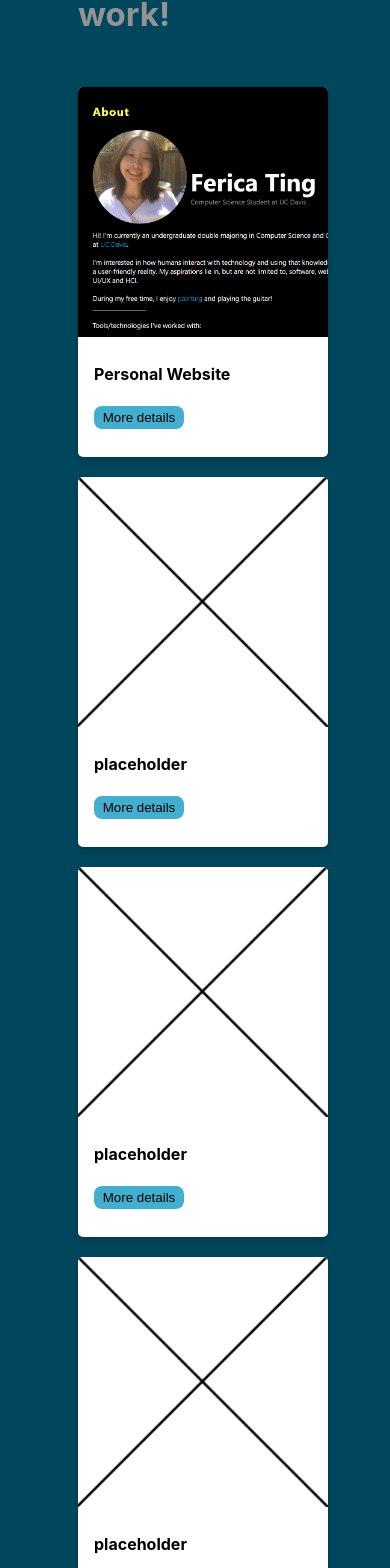
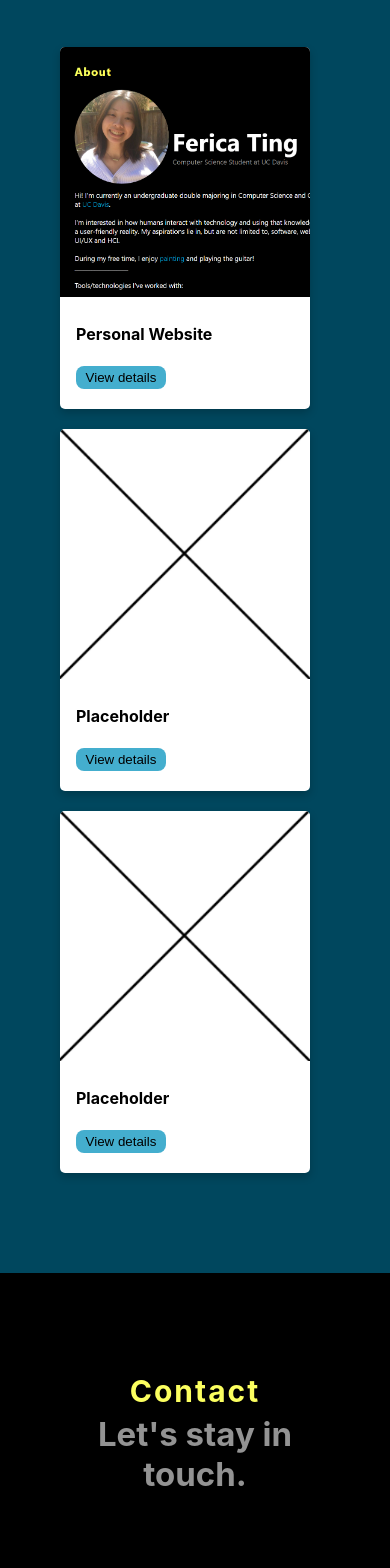
Before and after one commit to ferica/personal-website, a React (Create React App) app: page / in a window 390 px wide. Shown: the part 3240-4808 px from the top of the page. Built offline with nearby package versions, Linux system fonts and the light colour scheme.

Commit message:
updated projects page

```diff
--- a/src/components/Contact/Contact.js
+++ b/src/components/Contact/Contact.js
@@ -16,7 +16,7 @@ const Contact = () => {
                     <p><a>Email: fericating2001@gmail.com</a></p>
                 </div>
 
-                <p id="copyright">Made by Ferica Ting &copy; 2021.</p>
+                <p id="copyright">Made with &hearts; by Ferica Ting &copy; 2021.</p>
             </div>
         </div>
      );
--- /dev/null
+++ b/src/components/Projects/Card.js
@@ -0,0 +1,94 @@
+import './Modal.css';
+import { useState, useEffect, useRef } from 'react';
+import { makeStyles } from '@material-ui/core/styles';
+import GitHubIcon from '@material-ui/icons/GitHub';
+import CallMadeIcon from '@material-ui/icons/CallMade';
+import LocalOfferIcon from '@material-ui/icons/LocalOffer';
+import { pink } from '@material-ui/core/colors';
+
+
+const Card = (props) => {
+
+    const[modalIsOpen, setModalIsOpen] = useState(false);
+    function openModal() {
+        setModalIsOpen(true);
+    }
+    function closeModal() {
+        setModalIsOpen(false);
+    }
+
+    //checking if user clicks outside the modal
+    const ref = useRef()
+    useEffect(() => {
+        const checkIfClickedOutside = e => {
+          if (modalIsOpen && ref.current && !ref.current.contains(e.target)) {
+            setModalIsOpen(false)
+          }
+        }
+        document.addEventListener("mousedown", checkIfClickedOutside)
+        return () => {
+          // Cleanup the event listener
+          document.removeEventListener("mousedown", checkIfClickedOutside)
+        }
+      }, [modalIsOpen])
+
+    // to add styling to material ui icons
+      const useStyles = makeStyles((theme) => ({
+        tagIcon: {
+          width: '15px',
+          height: '15px',
+        },
+      }));
+    const classes = useStyles();
+
+    // want to show github icon or not
+    function Github(props) {
+        const icon = props.icon;
+        if (icon) {
+            return <GitHubIcon fontSize="small" />
+        }
+        return null;
+    }
+
+    // want to show callmade icon or not
+    function View(props) {
+        const icon = props.icon;
+        if (icon) {
+            return <CallMadeIcon fontSize="small" />
+        }
+        return null;
+    }
+
+    return (
+        <div className="card-item">
+            <div className="indiv-card">
+            <div className="card">
+                <img src={props.image} alt='image'/>
+                <div className="card-text">
+                    <h4>{props.projectName}</h4>
+                    <button onClick={openModal}>View details</button>
+                </div>
+            </div>
+            </div>
+
+            { modalIsOpen ?
+            <div className="modal">
+                <div className="modal-content" ref={ref}>
+                    <span className="close" onClick={closeModal}>&times;</span>
+                    <h4>{props.projectName}</h4>
+                    <p>{props.description}</p>
+
+
+                    <p className="tools"><span id="tag-icon"><LocalOfferIcon className={classes.tagIcon}/></span><span>{props.tools}</span></p>
+                    <div className="icons">
+                        <a href={props.githubLink}><Github icon={props.github} /></a>
+                        <a href={props.viewLink}><View icon={props.view} /></a>
+                    </div>
+                </div>
+            </div> : null}
+        </div>
+
+     );
+}
+
+export default Card;
--- /dev/null
+++ b/src/components/Projects/Modal.css
@@ -0,0 +1,69 @@
+/* The Modal (background) */
+.modal {
+    position: fixed;
+    z-index: 1;
+    left: 0;
+    top: 0;
+    width: 100%;
+    height: 100%;
+    overflow: auto;
+
+    background-color: rgb(0,0,0); /* Fallback color */
+    background-color: rgba(0,0,0,0.4); /* Black w/ opacity */
+
+    display: flex;
+    align-items: center;
+  }
+
+  /* Modal Content */
+  .modal-content {
+    background-color: #fefefe;
+    margin: auto;
+    padding: 20px;
+    border: 1px solid #888;
+    width: 30%;
+  }
+
+  .close {
+    color: #aaaaaa;
+    float: right;
+    font-size: 24px;
+    font-weight: bold;
+  }
+
+  .close:hover,
+  .close:focus {
+    text-decoration: none;
+    cursor: pointer;
+  }
+
+.icons a {
+    cursor: pointer;
+    color: black;
+    padding-right: 10px;
+
+    width: 10px;
+    height: 10px;
+}
+
+.icons a:visited {
+  color: black;
+}
+
+ .tools {
+    color: grey;
+    font-size: 13px;
+  }
+
+
+@media only screen and (max-width: 768px) {
+  .modal-content {
+    width: 40%;
+  }
+}
+
+@media only screen and (max-width: 500px) {
+  .modal-content {
+    width: 50%;
+  }
+}
--- a/src/components/Projects/Projects.css
+++ b/src/components/Projects/Projects.css
@@ -7,7 +7,7 @@
 
 .projects-container {
     margin: 100px auto; /* margin top and bottom are 100px and auto centers the content horizontally */
-    width: 60%; /* auto takes up 50% of the space */
+    width: 60%; /* auto takes up 60% of the space */
 }
 
 .projects-container #title {
@@ -15,6 +15,7 @@
     font-weight: bold;
     font-size: 30px;
     letter-spacing: 2px;
+    text-align: center;
 }
 
 .projects-container #grey-text {
@@ -22,6 +23,7 @@
     font-weight: bold;
     font-size: 33px;
     margin-top: -25px;
+    text-align: center;
 }
 
 
@@ -39,8 +41,8 @@
     border-radius: 5px;
     background-color: white;
 
-    width:250px;
-    height:370px;
+    width: 250px;
+    height: 362px;
 
     margin-top: 20px;
     margin-right: 20px;
@@ -63,10 +65,18 @@
     padding: 2px 16px;
   }
 
+  .indiv-card {
+    display: flex;
+    justify-content: flex-start;
+  }
   .cards-container {
+      /* display: flex;
+      flex-wrap: wrap;
+      justify-content: flex-start; */
+
       display: flex;
+      justify-content: center;
       flex-wrap: wrap;
-      justify-content: flex-start;
   }
 
   .card-text button {
@@ -76,8 +86,19 @@
     border: none;
     padding: 4px;
     width: 90px;
+
   }
 
   .card-text button:hover {
     background-color: #0091bd71;
   }
+
+
+
+
+@media only screen and (max-width: 768px) {
+  .projects-container {
+    width: 85%;
+}
+
+}
--- a/src/components/Projects/Projects.js
+++ b/src/components/Projects/Projects.js
@@ -1,7 +1,10 @@
 import './Projects.css';
+import Card from './Card';
 import Website_Image from './Website_Image.PNG';
 import placeholder from './placeholder.PNG';
+
 import GitHubIcon from '@material-ui/icons/GitHub';
+import CallMadeIcon from '@material-ui/icons/CallMade';
 
 
 const Projects = () => {
@@ -11,46 +14,20 @@ const Projects = () => {
                 <p id="title">Projects</p>
                 <p id="grey-text">Check out some of my work!</p>
 
+                <div className="cards-container">
+                    <Card image={Website_Image}
+                    projectName="Personal Website"
+                    description="Designed and implemented my own personal website to showcase my resume."
+                    tools="Javascript, HTML/CSS, React.js"
+                    github={true} view={true}
+                    githubLink="https://github.com/ferica/personal-website"
+                    viewLink="/" />
+
+                    <Card image={placeholder} projectName="Placeholder" description="testing" />
+                    <Card image={placeholder} projectName="Placeholder" description="testing" />
 
 
-
-                <div className="cards-container">
-                    <div class="card">
-                        <img src={Website_Image} alt='Website-image'/>
-
-                        <div class="card-text">
-                            <h4>Personal Website</h4>
-                            <button>More details</button>
-                        </div>
-                    </div>
-
-                    <div class="card">
-                        <img src={placeholder} alt='painting1'/>
-                        <div class="card-text">
-                            <h4>placeholder</h4>
-                            <button>More details</button>
-                        </div>
-                    </div>
-
-                    <div class="card">
-                        <img src={placeholder} alt='painting1'/>
-                        <div class="card-text">
-                            <h4>placeholder</h4>
-                            <button>More details</button>
-                        </div>
-                    </div>
-
-                    <div class="card">
-                        <img src={placeholder} alt='painting1'/>
-                        <div class="card-text">
-                            <h4>placeholder</h4>
-                            <button>More details</button>
-                        </div>
-                    </div>
-
                 </div>
-
-
             </div>
         </div>
      );
```
